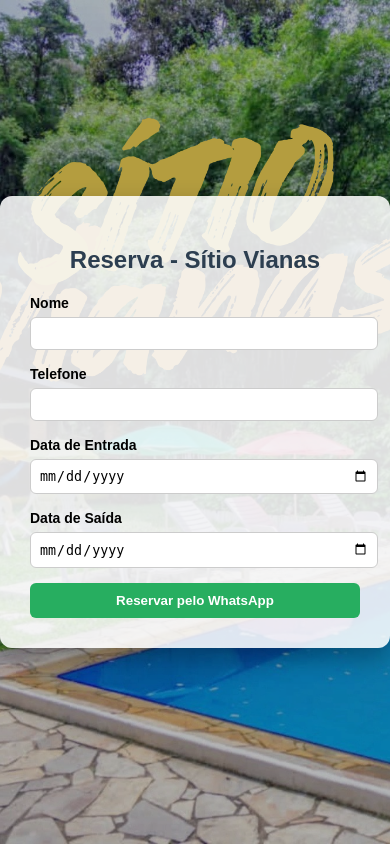
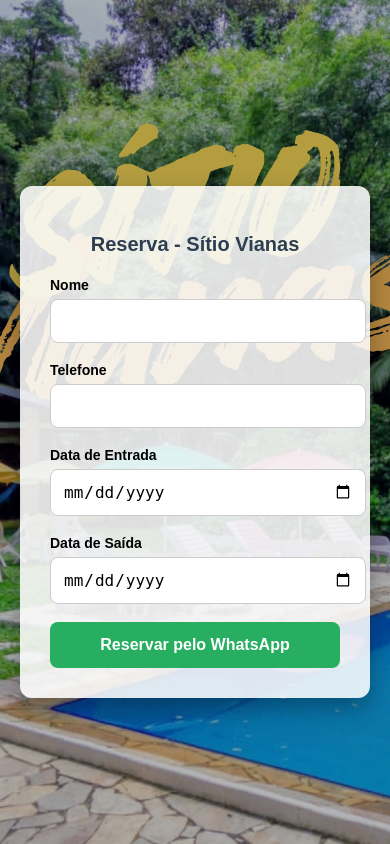
Before and after one commit to thicotav/sitiovianas, a Django app: page /reservar/ in a window 390 px wide. Run offline with Django 5.2, Linux system fonts and the light colour scheme.

Commit message:
ajuste no formulario mobile

```diff
--- a/templates/reservas/formulario.html
+++ b/templates/reservas/formulario.html
@@ -17,6 +17,7 @@
             justify-content: center;
             align-items: center;
             height: 100vh;
+            padding: 20px;
             margin: 0;
         }
 
@@ -25,7 +26,8 @@
             padding: 30px;
             border-radius: 12px;
             box-shadow: 0 10px 25px rgba(0,0,0,0.3);
-            width: 350px;
+            width: 90%;
+            max-width: 420px;
             position: relative;
             z-index: 1;
         }
@@ -53,21 +55,23 @@
 
         input {
             width: 100%;
-            padding: 8px;
+            padding: 12px;
             margin-top: 5px;
-            margin-bottom: 15px;
-            border-radius: 6px;
+            margin-bottom: 18px;
+            border-radius: 8px;
             border: 1px solid #ccc;
+            font-size: 16px;
         }
 
         button {
             width: 100%;
-            padding: 10px;
+            padding: 14px;
             background: #27ae60;
             color: white;
             border: none;
-            border-radius: 6px;
+            border-radius: 8px;
             font-weight: bold;
+            font-size: 16px;
             cursor: pointer;
         }
 
@@ -79,6 +83,17 @@
             color: red;
             text-align: center;
             margin-bottom: 10px;
+        }
+
+        @media (max-width: 600px){
+
+            container{
+                width: 95%;
+                padding: 25%;
+            }
+            h2{
+                font-size: 20px;
+            }
         }
 
 
```
